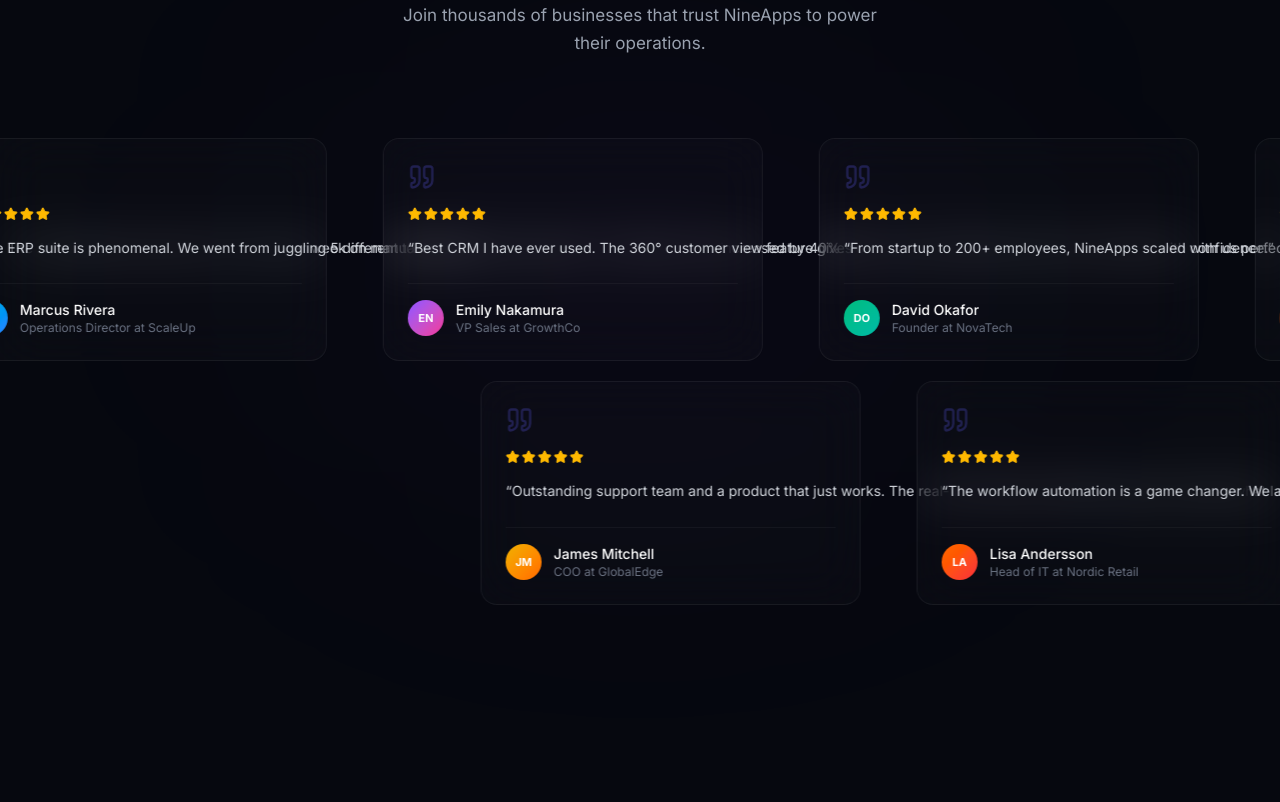
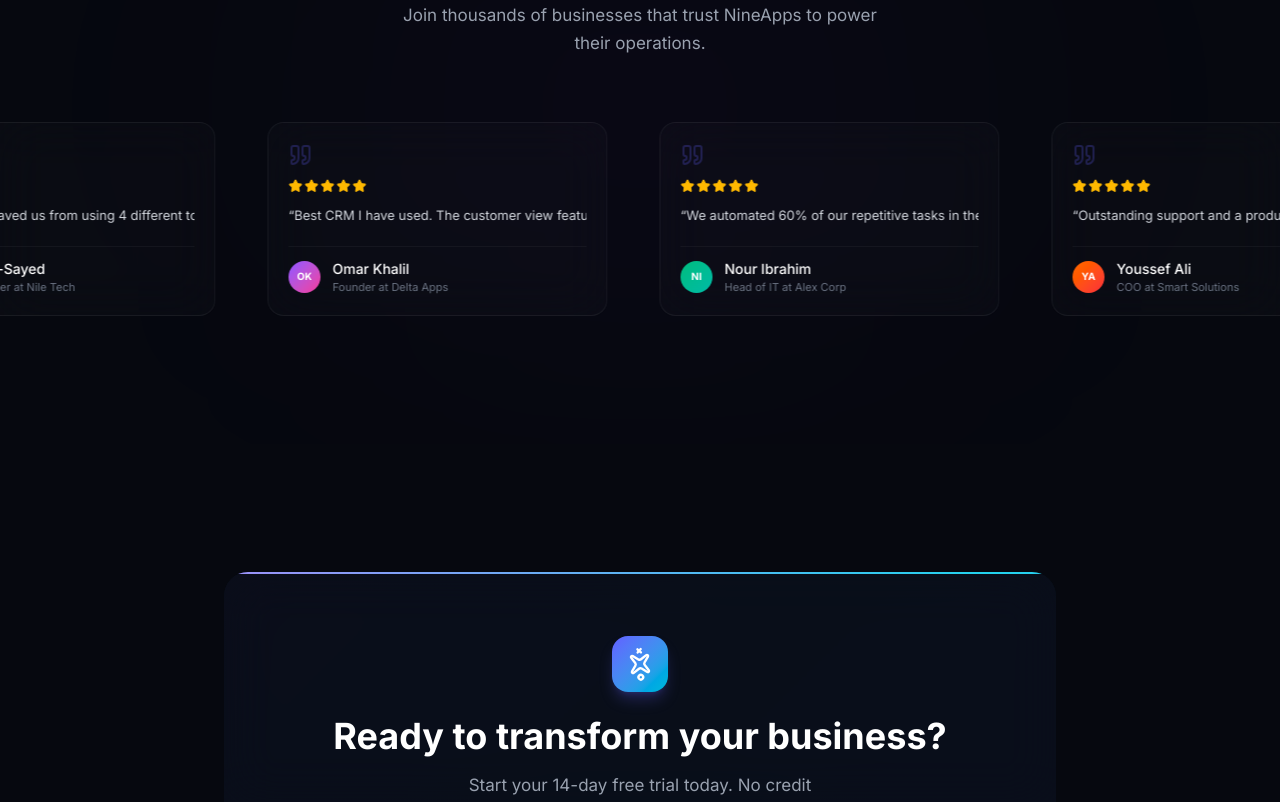
Before and after one commit to nineappsonline-hash/9apps, a Next.js app: page / in a window 1280 px wide. Shown: the part 4820-5622 px from the top of the page. Built offline with nearby package versions, Linux system fonts and the light colour scheme.

Commit message:
Fix testimonials: single marquee row, constrained text, Egyptian names and reviews

```diff
--- a/src/components/Testimonials.tsx
+++ b/src/components/Testimonials.tsx
@@ -8,86 +8,79 @@ import Marquee from './Marquee'
 
 const testimonialsData = [
   {
-    nameEn: 'Sarah Chen', nameAr: 'سارة تشين',
-    roleEn: 'CTO at TechFlow', roleAr: 'مديرة التقنية في TechFlow',
-    avatar: 'SC', rating: 5,
-    quoteEn: 'NineApps completely transformed how we manage our sales pipeline. The AI insights alone saved us 20+ hours per week on manual analysis.',
-    quoteAr: ' NineApps غيّرت تماماً طريقة إدارة خط أنابيب المبيعات لدينا. رؤى الذكاء الاصطناعي وحدها وفرت لنا أكثر من 20 ساعة أسبوعياً من التحليل اليدوي.',
+    nameEn: 'Ahmed Hassan', nameAr: 'أحمد حسن',
+    roleEn: 'CEO at Cairo Digital', roleAr: 'الرئيس التنفيذي في كايرو ديجيتال',
+    avatar: 'AH', rating: 5,
+    quoteEn: 'NineApps transformed our sales process completely. We closed 35% more deals in just 3 months.',
+    quoteAr: 'NineApps غيّرت عملية المبيعات لدينا بالكامل. أغلقنا صفقات بنسبة 35% أكثر في 3 أشهر فقط.',
     gradient: 'from-indigo-500 to-purple-500',
   },
   {
-    nameEn: 'Marcus Rivera', nameAr: 'ماركوس ريفيرا',
-    roleEn: 'Operations Director at ScaleUp', roleAr: 'مدير العمليات في ScaleUp',
-    avatar: 'MR', rating: 5,
-    quoteEn: 'The ERP suite is phenomenal. We went from juggling 5 different tools to one unified platform. Our efficiency has increased by 40%.',
-    quoteAr: 'حزمة ERP مذهلة. انتقلنا من استخدام 5 أدوات مختلفة إلى منصة موحدة واحدة. زادت كفاءتنا بنسبة 40%.',
+    nameEn: 'Fatma El-Sayed', nameAr: 'فاطمة السيد',
+    roleEn: 'Ops Manager at Nile Tech', roleAr: 'مديرة العمليات في نايل تك',
+    avatar: 'FS', rating: 5,
+    quoteEn: 'The ERP suite saved us from using 4 different tools. Everything we need is in one place now.',
+    quoteAr: 'حزمة ERP أنقذتنا من استخدام 4 أدوات مختلفة. كل ما نحتاجه في مكان واحد الآن.',
     gradient: 'from-cyan-500 to-blue-500',
   },
   {
-    nameEn: 'Emily Nakamura', nameAr: 'إيميلي ناكامورا',
-    roleEn: 'VP Sales at GrowthCo', roleAr: 'نائبة رئيس المبيعات في GrowthCo',
-    avatar: 'EN', rating: 5,
-    quoteEn: 'Best CRM I have ever used. The 360° customer view feature gives our team everything they need to close deals with confidence.',
-    quoteAr: 'أفضل نظام CRM استخدمته. ميزة النظرة الشاملة 360° على العملاء تعطي فريقنا كل ما يحتاجونه لإتمام الصفقات بثقة.',
+    nameEn: 'Omar Khalil', nameAr: 'عمر خليل',
+    roleEn: 'Founder at Delta Apps', roleAr: 'مؤسس دلتا أبس',
+    avatar: 'OK', rating: 5,
+    quoteEn: 'Best CRM I have used. The customer view feature helps our team close deals with confidence.',
+    quoteAr: 'أفضل نظام CRM استخدمته. ميزة النظرة الشاملة على العملاء تساعد فريقنا على إتمام الصفقات بثقة.',
     gradient: 'from-violet-500 to-pink-500',
   },
   {
-    nameEn: 'David Okafor', nameAr: 'ديفيد أوكافور',
-    roleEn: 'Founder at NovaTech', roleAr: 'مؤسس NovaTech',
-    avatar: 'DO', rating: 5,
-    quoteEn: 'From startup to 200+ employees, NineApps scaled with us perfectly. The modular approach meant we only paid for what we needed.',
-    quoteAr: 'من شركة ناشئة إلى أكثر من 200 موظف، توسع NineApps معنا بشكل مثالي. النهج المعياري يعني أننا دفعنا فقط لما نحتاجه.',
+    nameEn: 'Nour Ibrahim', nameAr: 'نور إبراهيم',
+    roleEn: 'Head of IT at Alex Corp', roleAr: 'رئيسة قسم تكنولوجيا المعلومات في الإسكندرية كورب',
+    avatar: 'NI', rating: 5,
+    quoteEn: 'We automated 60% of our repetitive tasks in the first month. The workflow automation is incredible.',
+    quoteAr: 'أتمتنا 60% من المهام المتكررة في الشهر الأول. أتمتة سير العمل مذهلة.',
     gradient: 'from-emerald-500 to-teal-500',
   },
   {
-    nameEn: 'Lisa Andersson', nameAr: 'ليزا أندرسون',
-    roleEn: 'Head of IT at Nordic Retail', roleAr: 'رئيسة قسم تكنولوجيا المعلومات في Nordic Retail',
-    avatar: 'LA', rating: 5,
-    quoteEn: 'The workflow automation is a game changer. We automated 60% of our repetitive processes within the first month of implementation.',
-    quoteAr: 'أتمتة سير العمل هي نقطة تحول. أتمتنا 60% من عملياتنا المتكررة خلال الشهر الأول من التطبيق.',
+    nameEn: 'Youssef Ali', nameAr: 'يوسف علي',
+    roleEn: 'COO at Smart Solutions', roleAr: 'المدير التنفيذي في سمارت سولوشنز',
+    avatar: 'YA', rating: 5,
+    quoteEn: 'Outstanding support and a product that just works. The analytics dashboard gives me everything at a glance.',
+    quoteAr: 'فريق دعم متميز ومنتج يعمل بشكل ممتاز. لوحة التحليلات تعطيني كل ما أحتاجه من لمحة.',
     gradient: 'from-orange-500 to-red-500',
   },
   {
-    nameEn: 'James Mitchell', nameAr: 'جيمس ميتشل',
-    roleEn: 'COO at GlobalEdge', roleAr: 'العميل التنفيذي في GlobalEdge',
-    avatar: 'JM', rating: 5,
-    quoteEn: 'Outstanding support team and a product that just works. The real-time analytics dashboard gives me exactly what I need at a glance.',
-    quoteAr: 'فريق دعم متميز ومنتج يعمل بشكل ممتاز. لوحة التحليلات في الوقت الحقيقي تعطيني بالضبط ما أحتاجه من لمحة.',
+    nameEn: 'Mona Farouk', nameAr: 'منى فاروق',
+    roleEn: 'VP Sales at Delta ERP', roleAr: 'نائبة رئيس المبيعات في دلتا إرب',
+    avatar: 'MF', rating: 5,
+    quoteEn: 'From 10 employees to 200+, NineApps scaled with us perfectly. Only paid for what we needed.',
+    quoteAr: 'من 10 موظفين إلى أكثر من 200، توسع NineApps معنا بشكل مثالي. دفعنا فقط لما نحتاجه.',
     gradient: 'from-yellow-500 to-orange-500',
   },
 ]
 
 function TestimonialCard({ testimonial, locale }: { testimonial: typeof testimonialsData[0]; locale: string }) {
   return (
-    <div className="glass-card rounded-2xl p-6 w-[380px] flex-shrink-0 mx-3 hover-lift group">
-      <Quote className="w-7 h-7 text-indigo-500/25 mb-4 group-hover:text-indigo-500/40 transition-colors" />
+    <div className="glass-card rounded-2xl p-5 w-[340px] flex-shrink-0 mx-2.5 hover-lift group">
+      <Quote className="w-6 h-6 text-indigo-500/25 mb-3 group-hover:text-indigo-500/40 transition-colors" />
 
-      <div className="flex gap-0.5 mb-4">
+      <div className="flex gap-0.5 mb-3">
         {Array.from({ length: testimonial.rating }).map((_, j) => (
-          <motion.div
-            key={j}
-            initial={{ opacity: 0, scale: 0 }}
-            whileInView={{ opacity: 1, scale: 1 }}
-            transition={{ delay: j * 0.05, type: 'spring' }}
-          >
-            <Star className="w-3.5 h-3.5 fill-amber-400 text-amber-400" />
-          </motion.div>
+          <Star key={j} className="w-3.5 h-3.5 fill-amber-400 text-amber-400" />
         ))}
       </div>
 
-      <p className="text-sm text-gray-300 leading-relaxed mb-6">
+      <p className="text-[13px] text-gray-300 leading-relaxed mb-5 line-clamp-4">
         &ldquo;{locale === 'ar' ? testimonial.quoteAr : testimonial.quoteEn}&rdquo;
       </p>
 
-      <div className="flex items-center gap-3 pt-4 border-t border-white/[0.04]">
-        <div className={`w-9 h-9 rounded-full bg-gradient-to-br ${testimonial.gradient} flex items-center justify-center text-white text-[11px] font-bold group-hover:scale-110 transition-transform duration-300`}>
+      <div className="flex items-center gap-3 pt-3 border-t border-white/[0.04]">
+        <div className={`w-8 h-8 rounded-full bg-gradient-to-br ${testimonial.gradient} flex items-center justify-center text-white text-[10px] font-bold group-hover:scale-110 transition-transform duration-300`}>
           {testimonial.avatar}
         </div>
-        <div>
-          <div className="text-sm font-medium text-white">
+        <div className="min-w-0">
+          <div className="text-sm font-medium text-white truncate">
             {locale === 'ar' ? testimonial.nameAr : testimonial.nameEn}
           </div>
-          <div className="text-xs text-gray-500">
+          <div className="text-[11px] text-gray-500 truncate">
             {locale === 'ar' ? testimonial.roleAr : testimonial.roleEn}
           </div>
         </div>
@@ -110,7 +103,7 @@ export default function Testimonials() {
           initial={{ opacity: 0, y: 30 }}
           animate={isInView ? { opacity: 1, y: 0 } : {}}
           transition={{ duration: 0.6 }}
-          className="text-center mb-20"
+          className="text-center mb-16"
         >
           <motion.span
             initial={{ opacity: 0, scale: 0.8 }}
@@ -130,23 +123,12 @@ export default function Testimonials() {
         </motion.div>
       </div>
 
-      {/* Auto-scrolling marquee row 1 */}
-      <div className="mb-5">
-        <Marquee speed={35} rtl={locale === 'ar'}>
-          {testimonialsData.map((testimonial) => (
-            <TestimonialCard key={testimonial.nameEn} testimonial={testimonial} locale={locale} />
-          ))}
-        </Marquee>
-      </div>
-
-      {/* Auto-scrolling marquee row 2 (reverse) */}
-      <div className="mb-10">
-        <Marquee speed={40} rtl={locale !== 'ar'}>
-          {[...testimonialsData].reverse().map((testimonial) => (
-            <TestimonialCard key={`rev-${testimonial.nameEn}`} testimonial={testimonial} locale={locale} />
-          ))}
-        </Marquee>
-      </div>
+      {/* Single marquee row */}
+      <Marquee speed={30} rtl={locale === 'ar'}>
+        {testimonialsData.map((testimonial) => (
+          <TestimonialCard key={testimonial.nameEn} testimonial={testimonial} locale={locale} />
+        ))}
+      </Marquee>
     </section>
   )
 }
```
